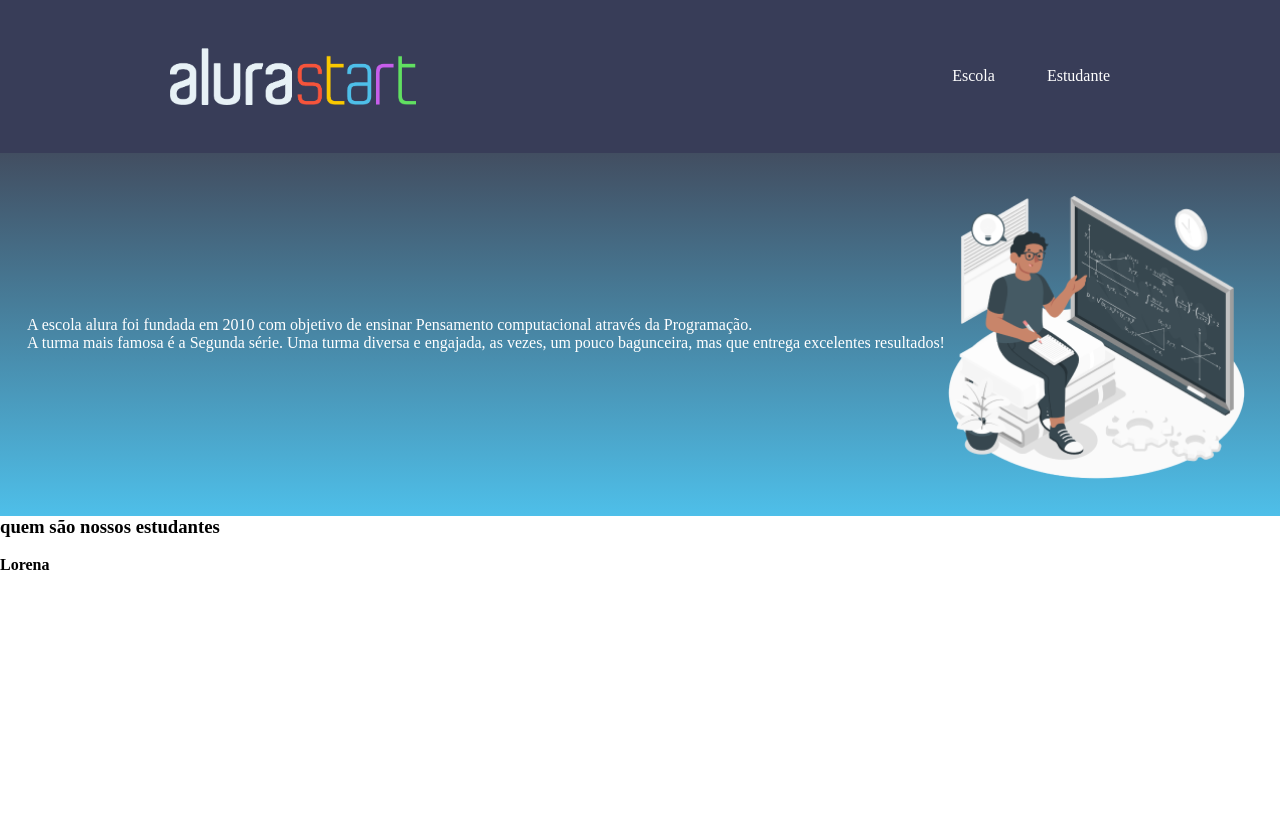
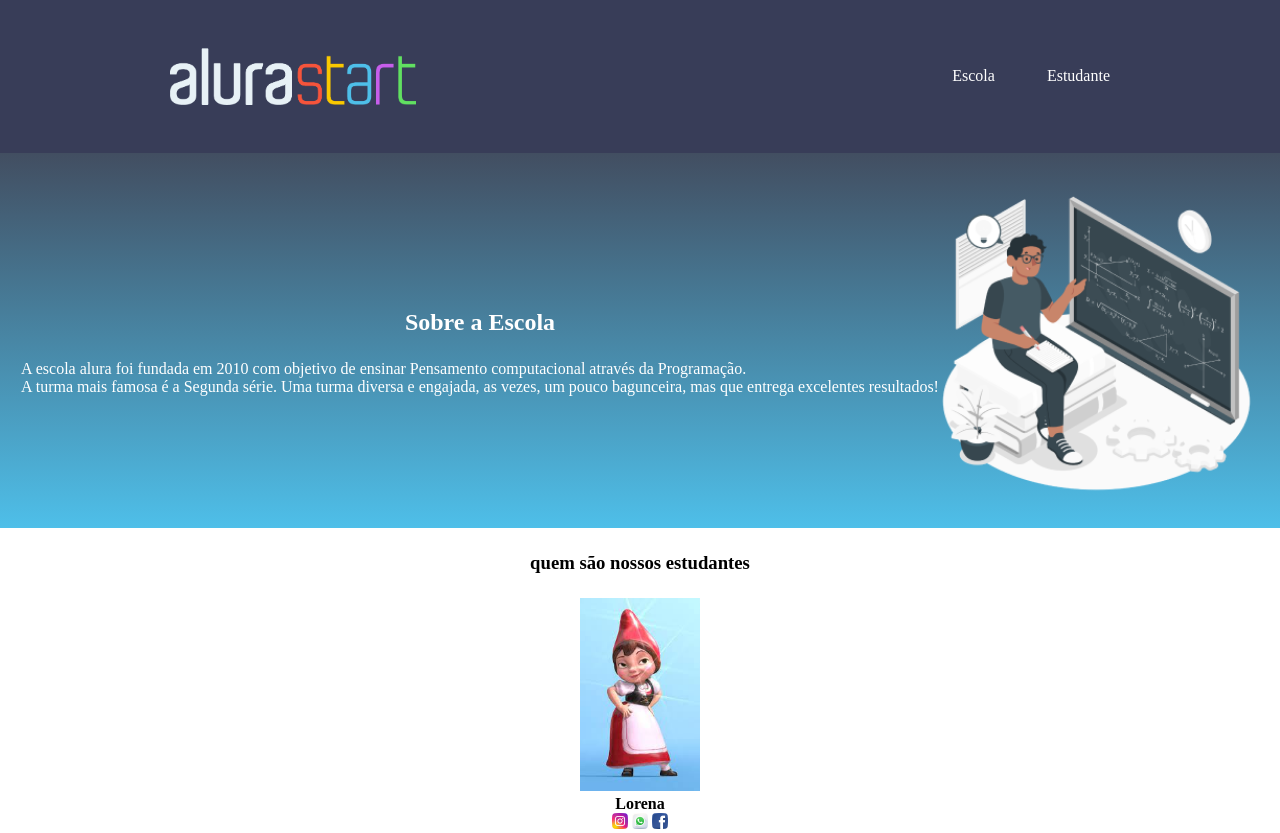
Before and after one commit to looreena/projeto, a plain HTML site: page index.html in a window 1280 px wide. Before the commit the page ends 800 px from the top, so only its background shows below. Drawn offline with Linux system fonts and the light colour scheme.

Commit message:
Add files via upload

```diff
--- a/index.html
+++ b/index.html
@@ -19,7 +19,7 @@
     </header>
 <section class=" escola">
  <div class="escola-div-conteudo">
-<h2 class="escola-titulo"> </h2>
+<h2 class="escola-titulo">Sobre a Escola</h2>
 <p class="escola-texto-um">A escola alura foi fundada em 2010 com objetivo de ensinar Pensamento computacional através da Programação.</p>
 <p class="escola-texto-dois">A turma mais famosa é a Segunda série. Uma turma diversa e engajada, as vezes, um pouco bagunceira, mas que entrega excelentes resultados!</p>
  </div>
@@ -28,11 +28,11 @@
 <section class="estudante">
     <h3 class="escola-titulo">quem são nossos estudantes</h3>
     <div class="estudante-conteudo-div">
-<img class="estudante-imagem" src="" alt="">
+<img class="estudante-imagem" src="images.jpeg" alt="">
 <h4>Lorena</h4>
-<img class="estudante-ícone" src="" alt="">
-<img class="estudante-ícone" src="" alt="">
-<img class="estudante-ícone" src="" alt="">
+<img class="estudante-ícone" src="instagram.png" alt="">
+<img class="estudante-ícone" src="whatsapp.png" alt="">
+<img class="estudante-ícone" src="facebook.png" alt="">
 
 
     </div>
--- a/style.css
+++ b/style.css
@@ -35,11 +35,23 @@
     padding: 24px 0;
     }
 
-    .escola-div-conteúdo{
-    width: 35%;
+            .escola-div-conteúdu{
+        width: 35%;
+        }
+        .escola-titulo{
+        padding: 24px 0;
+        text-align: center;
 
-    }
-    .escola{
-    padding: 24px;
+        }
+        .estudante-imagem{
+        width: 120px;
+        }
 
-    }
+        .estudante-ícone{
+        width: 16px;
+        }
+
+        .estudante-conteudo-div{
+        text-align: center
+        ;
+        }
```
Also changed, not shown: Juliet.webp (added), facebook.png (added), images.jpeg (added), instagram.png (added), whatsapp.png (added).
